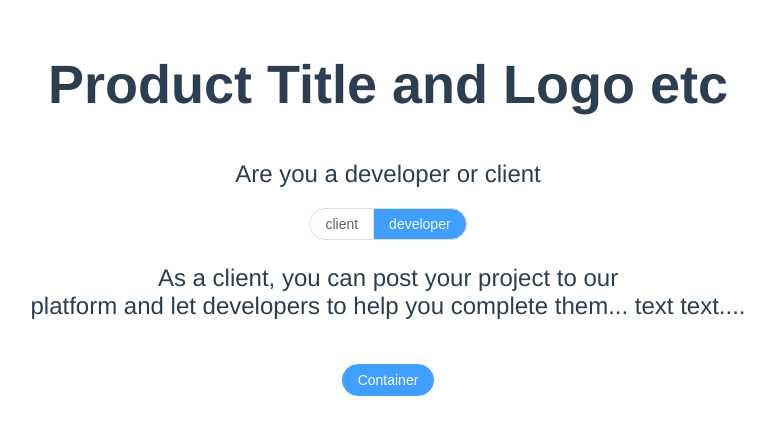
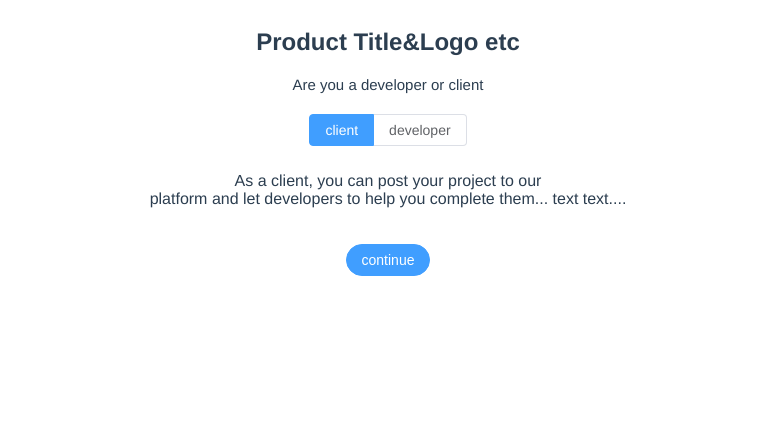
Before and after one commit to L-JiaWei/vue-outsource, a Vue app: page /client in a window 1280 px wide. Shown: the top 434 px of the page, without its empty margins (252-1027 px from the left). Built offline with nearby package versions, Linux system fonts and the light colour scheme.

Commit message:
finish first comment

```diff
--- a/babel.config.js
+++ b/babel.config.js
@@ -1,5 +1,5 @@
 module.exports = {
-  presets: [
-    '@vue/cli-plugin-babel/preset'
-  ]
+    presets: [
+        '@vue/cli-plugin-babel/preset',
+    ],
 }
--- a/package.json
+++ b/package.json
@@ -10,6 +10,7 @@
     "axios": "^0.24.0",
     "core-js": "^3.6.5",
     "element-plus": "^1.2.0-beta.3",
+    "sass": "^1.43.5",
     "vue": "^3.0.0",
     "vue-router": "^4.0.0-0",
     "vuex": "^4.0.0-0"
@@ -21,6 +22,9 @@
     "@vue/cli-service": "~4.5.0",
     "@vue/compiler-sfc": "^3.0.0",
     "less": "^3.0.4",
-    "less-loader": "^5.0.0"
+    "less-loader": "^5.0.0",
+    "node-sass": "^6.0.1",
+    "sass-loader": "^12.3.0",
+    "style-loader": "^3.3.1"
   }
 }
--- a/src/App.vue
+++ b/src/App.vue
@@ -2,30 +2,7 @@
   <router-view />
 </template>
 
-<script>
-import { ElButton } from "element-plus";
-import "element-plus/dist/index.css";
-import { defineComponent } from "vue";
-import { useRouter } from "vue-router";
-export default defineComponent({
-  components: {
-    ElButton,
-  },
-  setup() {
-    const router = useRouter();
-    const login = () => {
-      router.push({ path: "/" });
-    };
-
-    const reg = () => {
-      router.push({ path: "/about" });
-    };
-    return {
-      login,
-      reg,
-    };
-  },
-});
+<script setup>
 </script>
 
 <style lang="less">
--- a/src/components/guide.vue
+++ b/src/components/guide.vue
@@ -1,35 +1,33 @@
 <template>
-  <el-container>
+  <div class="app-guide">
     <el-main>
-      <el-button-group class="btn">
-        <el-button round  :class="{'active':isactive}" @click="toClient">client</el-button>
-        <el-button round  :class="{'active':isact}" @click="toDeveloper">developer</el-button>
-      </el-button-group>
+      <el-radio-group v-model="radio">
+        <el-radio-button label="client" @click="toClient"></el-radio-button>
+        <el-radio-button
+          label="developer"
+          @click="toDeveloper"
+        ></el-radio-button>
+      </el-radio-group>
     </el-main>
-  </el-container>
+  </div>
 </template>
 
 <script setup>
-import { ref } from "vue"
-import { useRouter } from 'vue-router';
-const router = useRouter()
-let isactive = ref(false)
-let isact = ref(true)
+import { ref, watch } from "vue";
+import { useRouter } from "vue-router";
+
+const router = useRouter();
+
+const radio = ref("client");
+
 const toClient = () => {
-  isactive.value=true
-  isact.value=false
-  router.push({path: "/client"})
-}
+  router.push({ name: "client" });
+};
+
 const toDeveloper = () => {
-  isactive.value=false
-  isact.value=true
-  router.push({path: "/developer"})
-}
+  router.push({ name: "developer" });
+};
 </script>
 
-<style scoped>
-.active{
-  color: aliceblue;
-  background-color: #409EFF;
-}
+<style lang="less">
 </style>
--- a/src/components/index.vue
+++ b/src/components/index.vue
@@ -1,7 +1,7 @@
 <template>
-  <div id="foo">
+  <div class="app-login-footer">
     <el-button type="primary" @click="login">Login in</el-button>
-    <el-button type="primary" @click="reg">Sign up</el-button>
+    <el-button type="primary" @click="reg">To sign up</el-button>
     <div class="foot">
       By registering you confirm that you accept that you accept the
       <span>Terms</span> and <span>Conditions and Privacy Policy</span>
@@ -13,18 +13,17 @@
 import { defineComponent } from "vue";
 import { useRouter } from "vue-router";
 export default defineComponent({
-  //   components:{
-  //     ElButton
-  //   },
   setup() {
     const router = useRouter();
+
     const login = () => {
       router.push({ path: "/" });
     };
 
     const reg = () => {
-      router.push({ path: "/about" });
+      router.push({ path: "/signup" });
     };
+
     return {
       login,
       reg,
@@ -33,12 +32,13 @@ export default defineComponent({
 });
 </script>
 
-<style scoped>
+<style lang= "less">
+.app-login-footer {
+  text-align: center;
+  margin: auto;
   .foot {
     width: 400px;
     margin: auto;
-}
-.foot {
     font-size: 12px;
     text-align: left;
     margin-top: 20px;
@@ -50,4 +50,5 @@ export default defineComponent({
   .el-button {
     border-radius: 25px;
   }
+}
 </style>
--- a/src/router/index.js
+++ b/src/router/index.js
@@ -1,26 +1,26 @@
 import { createRouter, createWebHistory } from 'vue-router'
-import Home from '../views/Home.vue'
-import About from '../views/About.vue'
-import client from '../views/client.vue'
-import developer from '../views/developer.vue'
+import Login from '../views/Login.vue'
+import SignUp from '../views/SignUp.vue'
+import Client from '../views/Client.vue'
+import Developer from '../views/Developer.vue'
 const routes = [{
         path: '/',
-        name: 'Home',
-        component: Home
+        name: 'login',
+        component: Login
     },
     {
-        path: '/about',
-        name: 'About',
-        component: About
+        path: '/signup',
+        name: 'signup',
+        component: SignUp
     }, {
         path: "/client",
         name: "client",
-        component: client
+        component: Client
     },
     {
         path: "/developer",
         name: "developer",
-        component: developer
+        component: Developer
     },
     {
         path: '/:pathMatch(.*)',
--- a/src/store/index.js
+++ b/src/store/index.js
@@ -2,14 +2,19 @@ import { createStore } from 'vuex'
 
 export default createStore({
     state: {
+        registerUserInfo: { username: "", email: "", new_user: "" }
         //状态信息
         //单一状态树
     },
     mutations: {
+        storageSignUser(state, signInfo) {
+            state.registerUserInfo.username = signInfo.username
+            state.registerUserInfo.email = signInfo.email
+            state.registerUserInfo.new_user = signInfo.new_user
+        }
     },
     actions: {
         //异步操作
     },
-  modules: {
-  }
+    modules: {}
 })
--- a/src/views/Home.vue
+++ b/src/views/Login.vue
@@ -1,6 +1,6 @@
 <template>
+  <div class="app-box">
     <h2>Product Title&Logo etc</h2>
-  <div class="box">
     <h5>Log in to your account or sign up for free</h5>
     <el-input v-model="email" placeholder="Please enter email address" />
     <el-input
@@ -17,8 +17,8 @@
       </div>
     </div>
     <el-button type="primary" round @click="login">Login</el-button>
+  </div>
   <index />
-  </div>
 </template>
 
 <script>
@@ -49,7 +49,7 @@ export default defineComponent({
     return {
       email: "",
       password: "",
-      remember: ref(false),
+      remember: false,
     };
   },
   methods: {
@@ -80,12 +80,12 @@ export default defineComponent({
 });
 </script>
 
-<style scoped>
-.box {
+<style lang="less">
+.app-box {
+  text-align: center;
   width: 400px;
   margin: auto;
   margin-top: 30px;
-}
   .el-input {
     margin-bottom: 20px;
   }
@@ -105,4 +105,5 @@ export default defineComponent({
     margin-bottom: 15px;
     border-radius: 25px;
   }
+}
 </style>
--- a/src/views/client.vue
+++ b/src/views/client.vue
@@ -1,31 +1,38 @@
 <template>
-  <el-container>
-      <div class="TiT"><h1>Product Title and Logo etc</h1></div>
+  <el-container class="app-client">
+    <h2>Product Title&Logo etc</h2>
     <el-header>
       <span class="fontSize">Are you a developer or client</span>
-        <guide />
+      <guide />
     </el-header>
     <el-main>
-      <p class="fontSize">As a client, you can post your project to our <br/>platform and let developers to help you complete them...  text text....</p>
+      <p class="fontSize">
+        As a client, you can post your project to our <br />platform and let
+        developers to help you complete them... text text....
+      </p>
     </el-main>
     <el-footer>
-        <el-button type="primary">Container</el-button>
+      <el-button type="primary">continue</el-button>
     </el-footer>
   </el-container>
 </template>
 
 <script setup>
-import guide from "../components/guide.vue"
+import guide from "../components/Guide.vue";
 </script>
 
-<style  scoped>
-.TiT{
-    font-size: 36px;
-}
-.fontSize{
-    font-size: 24px;
-}
-.el-button{
-  border-radius: 25px;
+<style lang="less">
+.app-client {
+  .el-header > .fontSize {
+    font-size: 15px;
+    word-wrap: break-word;
+    word-break: break-all;
+  }
+  .el-main > .fontSize {
+    color: #000000, 100%;
+  }
+  .el-button {
+    border-radius: 25px;
+  }
 }
 </style>
--- a/src/views/developer.vue
+++ b/src/views/developer.vue
@@ -1,6 +1,6 @@
 <template>
-  <el-container>
-    <div class="TiT"><h1>Product Title and Logo etc</h1></div>
+  <el-container class="app-developer">
+    <h2>Product Title&Logo etc</h2>
     <el-header>
       <span class="fontSize">Are you a developer or client</span>
       <guide />
@@ -25,7 +25,7 @@
         placeholder="选择技术栈"
       >
         <el-option
-          v-for="item in options"
+          v-for="item in OPTIONS"
           :key="item.value"
           :label="item.label"
           :value="item.value"
@@ -61,10 +61,13 @@
 
 <script setup>
 import { ref } from "@vue/reactivity";
-import guide from "../components/guide.vue";
+import guide from "../components/Guide.vue";
 import { request } from "../network/request";
 import { useRoute } from "vue-router";
-const options = ref([
+import { useStore } from "vuex";
+const store = useStore();
+
+const OPTIONS = [
   {
     value: "Vue",
     label: "Vue",
@@ -89,56 +92,56 @@ const options = ref([
     value: "Java",
     label: "Java",
   },
-]);
+];
 const text = ref("");
-const StrText = ref("");
+
+const strText = ref("");
+
 const tags = ref([]);
+
 const route = useRoute();
+
 const settext = () => {
-  // console.log(String(text.value))
-  const StrText = String(text.value);
+  const strText = String(text.value);
 };
 
 const searchConfig = (value) => {
-  // console.log(value)
   if (tags.value.indexOf(value) === -1) {
     tags.value.push(value);
-    // console.log(tags.value.toString())
-    const StrTags = tags.value.toString();
+    const strTags = tags.value.toString();
   }
 };
+
 const handleClose = (tag) => {
   tags.value.splice(tags.value.indexOf(tag), 1);
 };
-// console.log(route.params.username)
-// console.log(route.params.email)
+
 const submit = async () => {
-  const i = await request({
+  // 目前存在一定问题，之前在signup界面进行注册，username，email，pw，new_user已经写入数据库，这里再写一遍？？
+  const res = await request({
     method: "post",
-    url: "user/login",
+    url: "user/register",
     params: {
-      username: route.params.username,
-      email: route.params.email,
-      description: StrText,
-      skillTags: StrTags,
+      username: store.state.username,
+      email: store.state.email,
+      new_user: store.state.new_user,
+      description: strText,
+      skillTags: tags.value,
       location: "",
-      new_user: false,
     },
   });
 };
 </script>
 
-<style scoped>
-.TiT {
-  font-size: 36px;
-}
+<style lang = "less">
+.app-developer {
   .textarea {
     width: 400px;
     height: auto;
     margin-bottom: 15px;
   }
-.fontSize {
-  font-size: 24px;
+  .el-main > .fontSize {
+    font-size: 15px;
   }
   .tag-border {
     width: 400px;
@@ -180,4 +183,5 @@ const submit = async () => {
   .el-button {
     border-radius: 25px;
   }
+}
 </style>
```
Also changed, not shown: src/views/SignUp.vue (renamed from src/views/About.vue, +17 -12 lines), 2 other files (tests, documents, lock files or other folders). Lines whose indentation alone changed are shown as unchanged.
